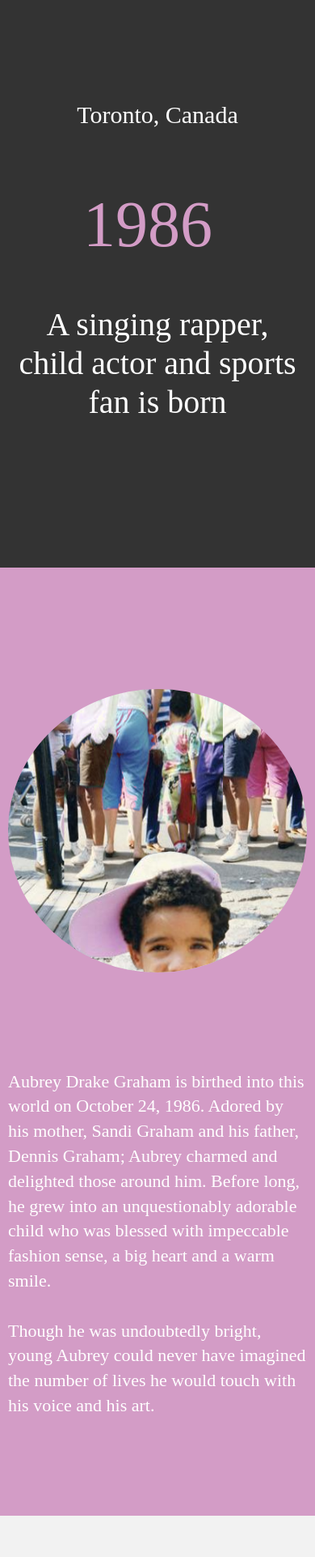
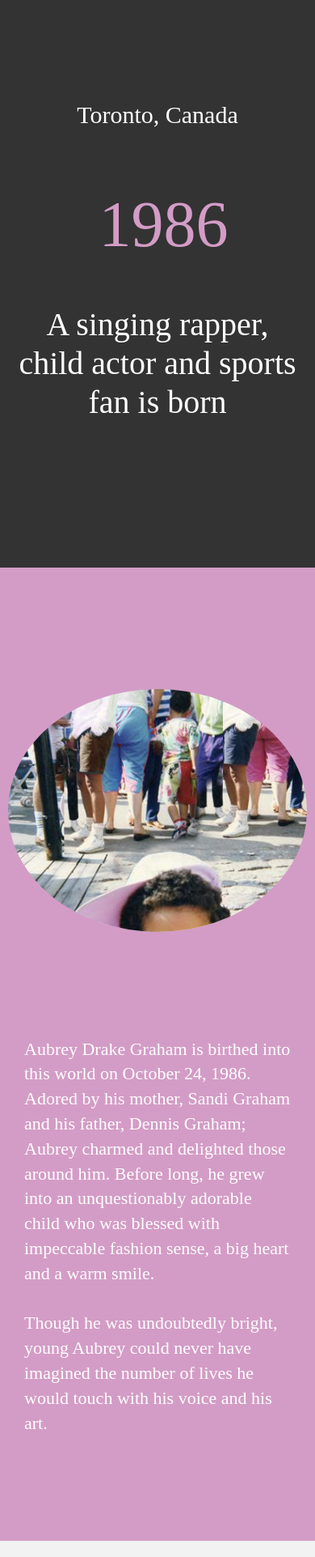
Before and after one commit to mierle/startedfromthebottom, a PHP site: page / in a window 390 px wide. Shown: the part 1220-3143 px from the top of the page at 81% size. Run offline with PHP 8.4, Linux system fonts and the light colour scheme; some libraries are stand-ins or nearby versions.

Commit message:
Responsive tweaks.

```diff
--- a/index.html
+++ b/index.html
@@ -3,6 +3,7 @@
 <head>
     <link href='http://fonts.googleapis.com/css?family=PT+Serif:400,700,400italic,700italic' rel='stylesheet' type='text/css'>
     <link rel="stylesheet" type="text/css" href="style.css">
+    <link rel="author" href="humans.txt" />
     <meta name="viewport" content="width=device-width,initial-scale=1" />
     <!-- Facebook Share -->
     <meta property="og:image" content="http://startedfromthebottom.ca/img/share/face.jpg"/>
@@ -107,7 +108,7 @@
             </div>
         </div>
         <div class="videos dancing">
-            <video loop="1" autoplay="autoplay" poster="">
+            <video loop="1" autoplay="autoplay" poster="img/videoposter-dancing.jpg">
                 <source src="video/dancing.webm" type="video/webm">
                 <source src="video/dancing.mp4" type="video/mp4">
             </video>
@@ -209,7 +210,7 @@
             </div>
         </div>
         <div class="videos degrassi">
-            <video loop="1" autoplay="autoplay" poster="">
+            <video loop="1" autoplay="autoplay" poster="img/videoposter-degrassi.jpg">
                 <source src="video/degrassi.webm" type="video/webm">
                 <source src="video/degrassi.mp4" type="video/mp4">
             </video>
@@ -272,7 +273,9 @@
             <div class="wrap">
                 <h3>2010</h3>
                 <h2>Drake discovers he's been a lifelong fan of the Kentucky Wildcats, receives championship ring for his recent devotion</h2>
-                <p>"I'm just a natural fan, I love the team," beamed Drake, referring to his now-favourite team the Kentucky Wildcats, after they win the NCAA Championship. Because of his fandom (and because he is Drake), the Kentucky Wildcats give Drake his very own championship ring for him to keep forever.</p>
+                <p>
+                	"I'm just a natural fan, I love the team," beamed Drake, referring to his now-favourite team the Kentucky Wildcats, after they win the NCAA Championship. Because of his fandom (and because he is Drake), the Kentucky Wildcats give Drake his very own championship ring for him to keep forever.
+                </p>
             </div>
         </div>
         <div id="2011" class="kevin" data-year="2011">
--- a/sass/globals.scss
+++ b/sass/globals.scss
@@ -173,5 +173,5 @@ button.light {
 	}
 }
 @mixin mopad {
-	padding: 20px 10px 20px 10px;
+	padding: 30px;
 }
--- a/sass/style.scss
+++ b/sass/style.scss
@@ -210,7 +210,7 @@ body {
 		margin-left: -170px;
 		left: 50%;
 		@include media($small){
-			left: 70% !important;
+			left: 75% !important;
 		}
 	}
 	h2 {
@@ -256,7 +256,7 @@ body {
 				}
 				@include media($small){
 					width: 95%;
-					height: 350px;
+					height: 300px;
 				}
 			}
 		}
@@ -308,6 +308,14 @@ body {
 	&.degrassi {
 		background-color: #fbff8b;
 	}
+	@include media($small) {
+		h2 {
+			position: static;
+			margin: auto;
+			padding: 20px;
+			left: auto;
+		}
+	}
 }
 .barmitzvah {
 	background-color: #434658;
@@ -323,7 +331,7 @@ body {
 		color: $gold;
 	}
 	button {
-		border: 1px solid $gold;
+		border: 1px solid $bluegrey;
 	}
 }
 .degrassi {
@@ -423,7 +431,7 @@ body {
 			margin-left: 230px;
 			margin-top: 250px;
 			@include media($medium){
-				left: -40%;
+				left: -30%;
 			}
 		}
 		&.dice2 {
@@ -437,7 +445,7 @@ body {
 			left: 20%;
 			margin-top: 400px;
 			@include media($medium){
-				left: -20%;
+				left: -40%;
 			}
 		}
 		&.bills {
@@ -450,6 +458,7 @@ body {
 		}
 	}
 	.miniwrap {
+		@include mopad();
 		padding-top: 500px;
 	}
 	button {
@@ -532,6 +541,9 @@ body {
 	h2 {
 		color: $gold;
 	}
+	@include media($small) {
+		@include mopad();
+	}
 }
 .canadagoose {
 	background-color: $grey1;
@@ -539,16 +551,15 @@ body {
 	background-image: url('img/canada-goose.png');
 	background-position: center bottom;
 	background-repeat: no-repeat;
-	padding: 100px 0 40px 0;
+	padding: 100px 0 100px 0;
 	h3 {
 		color: $grey3;
 	}
-	h2{
+	h2 {
 		color: $gold;
 	}
-	p.last {
-		padding-bottom: 100px;
-		margin-bottom: 0px;
+	.miniwrap {
+		padding-bottom: 15px;
 	}
 	@include media($medium){
 		background-size: 120%;
@@ -581,7 +592,7 @@ body {
 	}
 	@include media($small){
 		img {
-			margin-top: -300px;
+			margin-top: 0px !important;
 			width: 80%;
 		}
 	}
@@ -620,7 +631,7 @@ body {
 		width: 100%;
 	}
 	.wrap {
-		@include pad();
+		@include mopad();
 		padding-top: 50px;
 		@include media($small){
 			margin-top: 300px;
@@ -662,6 +673,9 @@ body {
 				display: none;
 			}
 		}
+		@include media($small) {
+			display: none;
+		}
 	}
 	h3 {
 		color: #ff9800;
@@ -674,6 +688,9 @@ body {
 	@include pad();
 	background-color: #000;
 	color: #fff;
+	img {
+		width: 80%;
+	}
 	h2 {
 		color: $gold;
 	}
@@ -690,7 +707,7 @@ body {
 	}
 	.fist {
 		position: absolute;
-		height: 80%;
+		height: 700px;
 		width: 52.5%;
 		background-repeat: no-repeat;
 		background-size: 85% 100%;
@@ -710,22 +727,28 @@ body {
 			}
 		}
 		@include media($small){
-			height: 30%;
+			height: 150px;
 			margin-top: -50px;
+		}
+		@include media($tablet){
+			height: 200px;
+			margin-top: -60px;
 		}
 	}
 	.copy {
 		margin-top: 450px;
+		width: 100%;
+		padding-top: 1em;
 		@include media($small){
 			margin-top: 200px;
 		}
 	}
 	p {
-		width: 75%;
+		width: 100%;
 		margin: 0px auto;
 		margin-top: 50px;
 		a, a:visited {
-		color: $grey3;
+			color: $grey3;
 		}
 	}
 }
@@ -751,13 +774,22 @@ body {
 		background-image: url('img/nets.jpg');
 		background-size: cover;
 		background-repeat: no-repeat;
+		background-position: center center;
 		padding: 350px 10px 100px 10px;
+		@include media($small) {
+			padding: 200px 10px 100px 10px;
+		}
 	}
 	.wrap {
 		padding: 5em 0em 5em 0em;
 	}
 	background-color: #6b6b6b;
 	color: #fff;
+	@include media($small) {
+		.wrap {
+			@include mopad();
+		}
+	}
 }
 .espn {
 	@include pad();
@@ -799,6 +831,9 @@ body {
 			width: 300%;
 			margin: 18px auto;
 			height: 300px;
+			@include media($small) {
+				display: none;
+			}
 		}
 		@include media($small){
 			height: 310px;
--- a/style.css
+++ b/style.css
@@ -293,7 +293,7 @@ body {
     left: 50%; }
     @media screen and (max-width: 570px) {
       .birth h3 {
-        left: 70% !important; } }
+        left: 75% !important; } }
   .birth h2 {
     margin: 300px 0 180px 0; }
     @media screen and (max-width: 570px) {
@@ -332,14 +332,14 @@ body {
       @media screen and (max-width: 570px) {
         .birth .purple .babydrake .circle {
           width: 95%;
-          height: 350px; } }
+          height: 300px; } }
     .birth .purple p {
       max-width: 600px;
       margin: 0 auto;
       margin-top: 100px; }
       @media screen and (max-width: 570px) {
         .birth .purple p {
-          padding: 20px 10px 20px 10px; } }
+          padding: 30px; } }
 
 .foresthill {
   background-color: #f2f2f2;
```
Also changed, not shown: other parts of style.css (+43 -16 lines), humans.txt (added, +34 -0 lines), img/videoposter-dancing.jpg (added).
